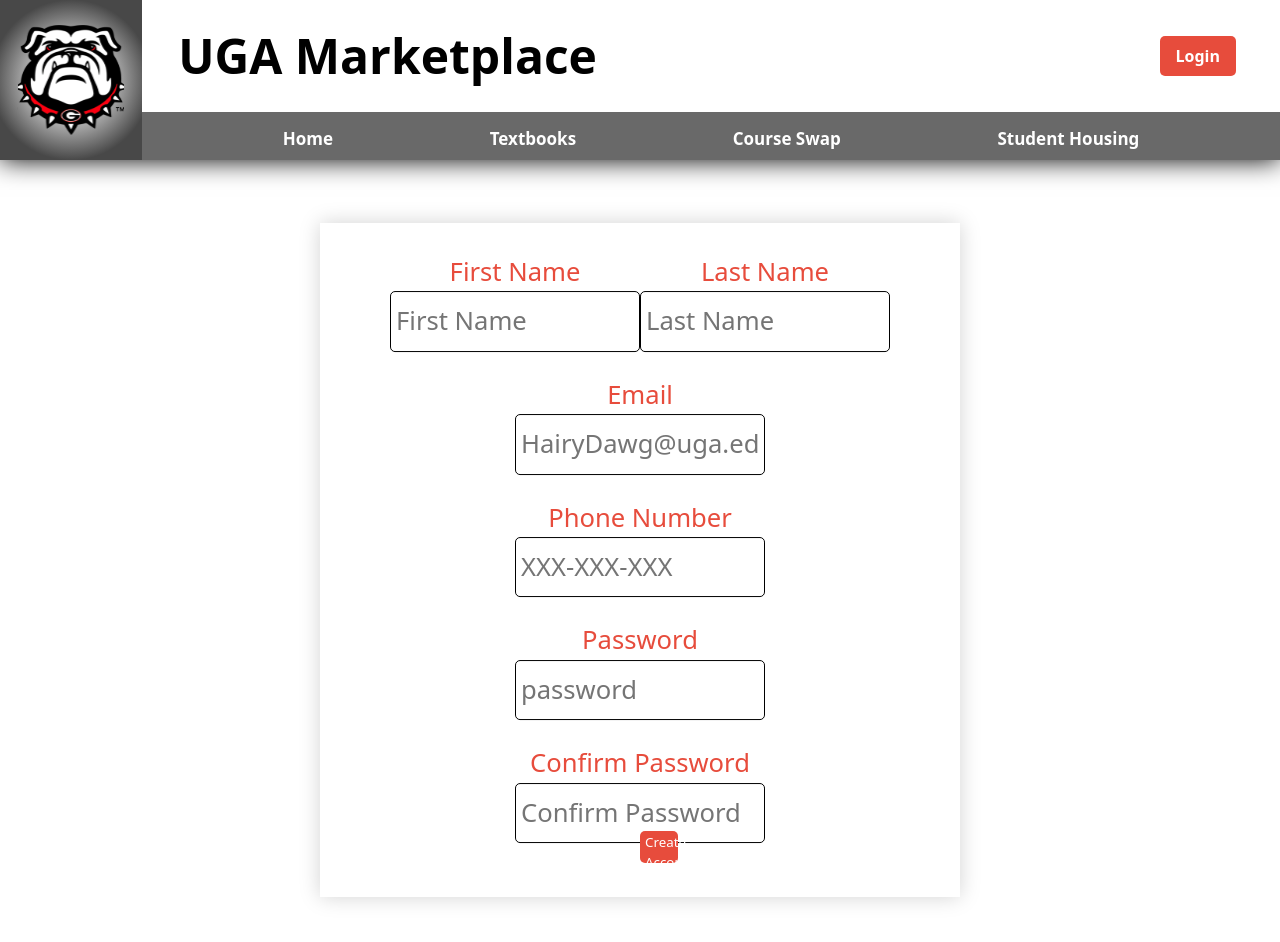
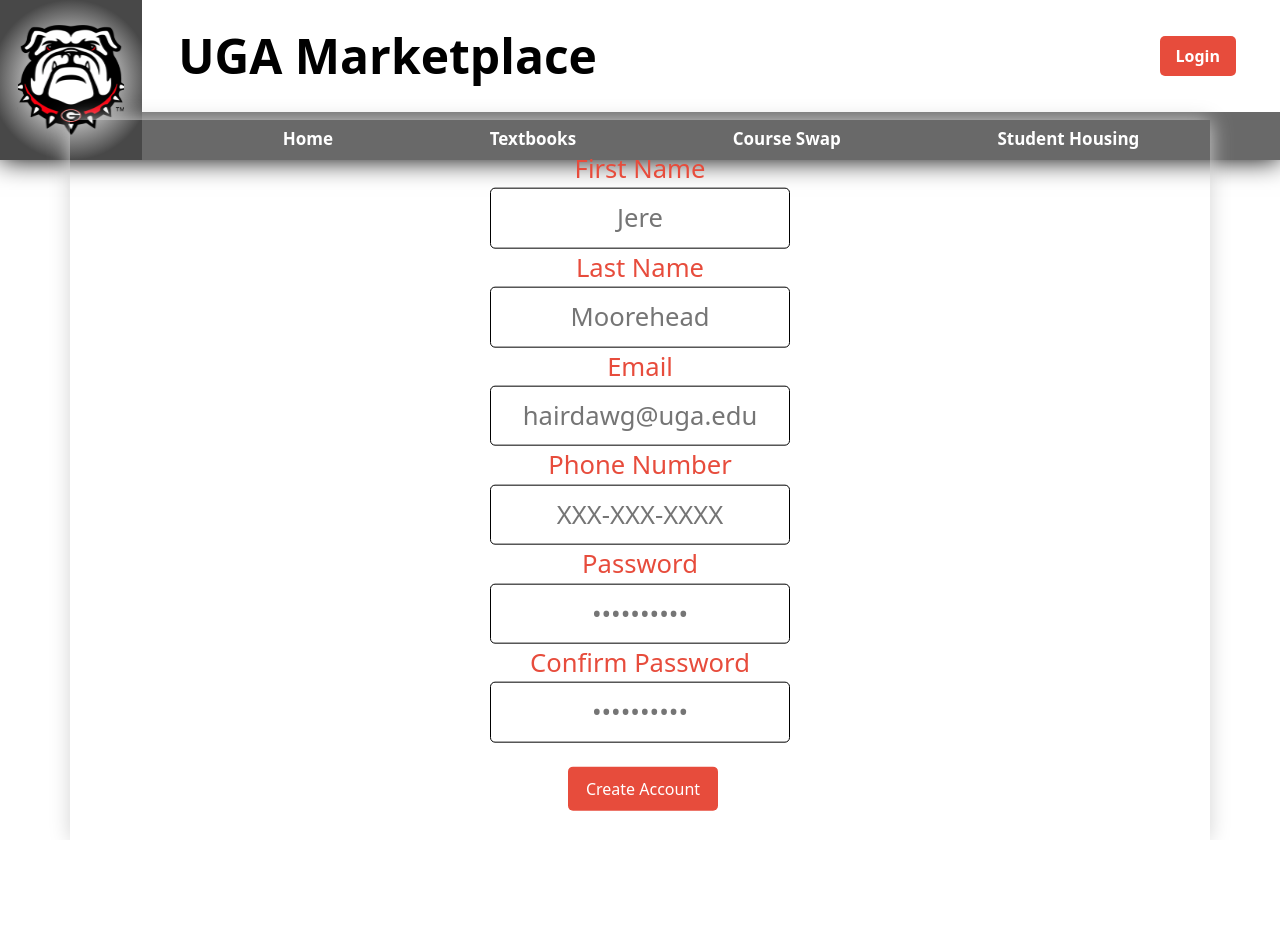
Before and after one commit to acm-uga/openSourceSpring23, a React (Create React App) app in the folder my-app/: page /register in a window 1280 px wide. Shown: the top 942 px of the page. After the commit the page ends 840 px from the top, so only its background shows below. Built offline with nearby package versions, Linux system fonts and the light colour scheme.

Commit message:
The style of the Profile Page is done

```diff
--- a/my-app/src/App.js
+++ b/my-app/src/App.js
@@ -7,7 +7,7 @@ import HomeNavbar from './components/HomeNavbar/HomeNavbar';
 import TrendingItems from './components/TrendingItems/TrendingItems';
 import HousingPage from './components/HousingPage/HousingPage';
 import CourseSwapPage from './components/CourseSwapPage/CourseSwapPage';
-import CreateAccountPage from './components/CreatAccountPage/CreateAccountPage';
+import CreateAccountPage from './components/CreateAccountPage/CreateAccountPage';
 
 function App() {
   return (
--- a/my-app/src/components/CreatAccountPage/CreateAccountPage.css
+++ /dev/null
@@ -1,4 +0,0 @@
-form {
-  display: flex;
-  justify-content: space-between;
-}
--- a/my-app/src/components/CreatAccountPage/CreateAccountPage.jsx
+++ /dev/null
@@ -1,107 +0,0 @@
-/* eslint-disable no-unused-vars */
-/* eslint-disable no-useless-return */
-/* eslint-disable no-use-before-define */
-import React, { useState } from 'react';
-
-function CreateAccountPage() {
-  const [firstName, setFirstName] = useState();
-  const [lastName, setLastName] = useState();
-  const [email, setEmail] = useState();
-  const [phoneNumber, setPhoneNumber] = useState();
-  const [password, setPassword] = useState();
-  const [confirmPassword, setConfirmPassword] = useState();
-
-  return (
-    <div className="main-container">
-      <div className="inner-container">
-        <form method="POST">
-          <label htmlFor="firstname">
-            First Name
-            <br />
-            <input
-              type="text"
-              name="firstname"
-              placeholder="First Name"
-              onChange={event => {
-                setFirstName(event.target.value);
-              }}
-            />
-          </label>
-          <label htmlFor="lastname">
-            Last Name
-            <br />
-            <input
-              type="text"
-              name="lastname"
-              placeholder="Last Name"
-              onChange={event => {
-                setLastName(event.target.value);
-              }}
-            />
-          </label>
-          <br />
-          <br />
-          <label htmlFor="email">
-            Email
-            <br />
-            <input
-              type="email"
-              name="email"
-              placeholder="HairyDawg@uga.edu"
-              onChange={event => {
-                setEmail(event.target.value);
-              }}
-            />
-          </label>
-          <br />
-          <br />
-          <label htmlFor="number">
-            Phone Number
-            <br />
-            <input
-              type="email"
-              name="email"
-              placeholder="XXX-XXX-XXX"
-              onChange={event => {
-                setPhoneNumber(event.target.value);
-              }}
-            />
-          </label>
-          <br />
-          <br />
-          <label htmlFor="password">
-            Password
-            <br />
-            <input
-              type="password"
-              name="password"
-              placeholder="password"
-              onChange={event => {
-                setPassword(event.target.value);
-              }}
-            />
-          </label>
-          <br />
-          <br />
-          <label htmlFor="confirmpassword">
-            Confirm Password
-            <br />
-            <input
-              type="text"
-              name="confirmpassword"
-              placeholder="Confirm Password"
-              onChange={event => {
-                setConfirmPassword(event.target.value);
-              }}
-            />
-          </label>
-          <br />
-          <br />
-          <button type="submit">Create Account</button>
-        </form>
-      </div>
-    </div>
-  );
-}
-
-export default CreateAccountPage;
--- /dev/null
+++ b/my-app/src/components/CreateAccountPage/CreateAccountPage.css
@@ -0,0 +1,49 @@
+form {
+  display: flex;
+  flex-direction: column;
+  justify-content: space-around;
+  justify-content: center;
+  width: 800px;
+}
+.container {
+  box-shadow: 0px 0px 20px #d3d3d3;
+  position: absolute;
+  top: 60%;
+  left: 50%;
+  transform: translate(-50%, -50%);
+  padding: 30px 70px;
+  display: flex;
+  justify-content: center;
+}
+
+.column-div {
+  display: flex;
+  flex-direction: column;
+}
+
+label {
+  color: var(--color-primary);
+  font-size: 1.6em;
+}
+
+input {
+  width: 300px;
+  padding: 10px 5px;
+  border: 0.5px solid black;
+  border-radius: 5px;
+  font-size: 1em;
+  margin-top: 5px;
+  text-align: center;
+}
+
+.create-account {
+  background-color: var(--color-primary);
+  border: none;
+  color: white;
+  padding: 10px;
+  cursor: pointer;
+  border-radius: 5px;
+  transition: 0.3s;
+  width: 150px;
+  margin-left: 41%;
+}
--- /dev/null
+++ b/my-app/src/components/CreateAccountPage/CreateAccountPage.jsx
@@ -0,0 +1,52 @@
+import React, { useState } from 'react';
+
+import './CreateAccountPage.css';
+const CreateAccountPage = () => {
+  const [firstName, setFirstName] = useState();
+  const [lastName, setLastName] = useState();
+  const [email, setEmail] = useState();
+  const [number, setNumber] = useState();
+  const [password, setPassword] = useState();
+  const [confirm, setConfirm] = useState();
+
+  return (
+    <div className="container">
+      <form>
+        <label htmlFor="firstname">
+          First Name
+          <br />
+          <input type="text" name="firstname" placeholder="Jere" />
+        </label>
+        <label htmlFor="lastname">
+          Last Name
+          <br />
+          <input type="text" name="lastname" placeholder="Moorehead" />
+        </label>
+        <label htmlFor="email">
+          Email
+          <br />
+          <input type="email" name="email" placeholder="hairdawg@uga.edu" />
+        </label>
+        <label htmlFor="number">
+          Phone Number
+          <br />
+          <input type="text" name="number" placeholder="XXX-XXX-XXXX" />
+        </label>
+        <label htmlFor="password">
+          Password
+          <br />
+          <input type="password" name="password" placeholder="••••••••••" />
+        </label>
+        <label htmlFor="confirm">
+          Confirm Password
+          <br />
+          <input type="password" name="confirm" placeholder="••••••••••" />
+        </label>
+        <br />
+        <button className="create-account">Create Account</button>
+      </form>
+    </div>
+  );
+};
+
+export default CreateAccountPage;
```
Also changed, not shown: my-app/.eslintrc.json (deleted), 1 other file (tests, documents, lock files or other folders).
